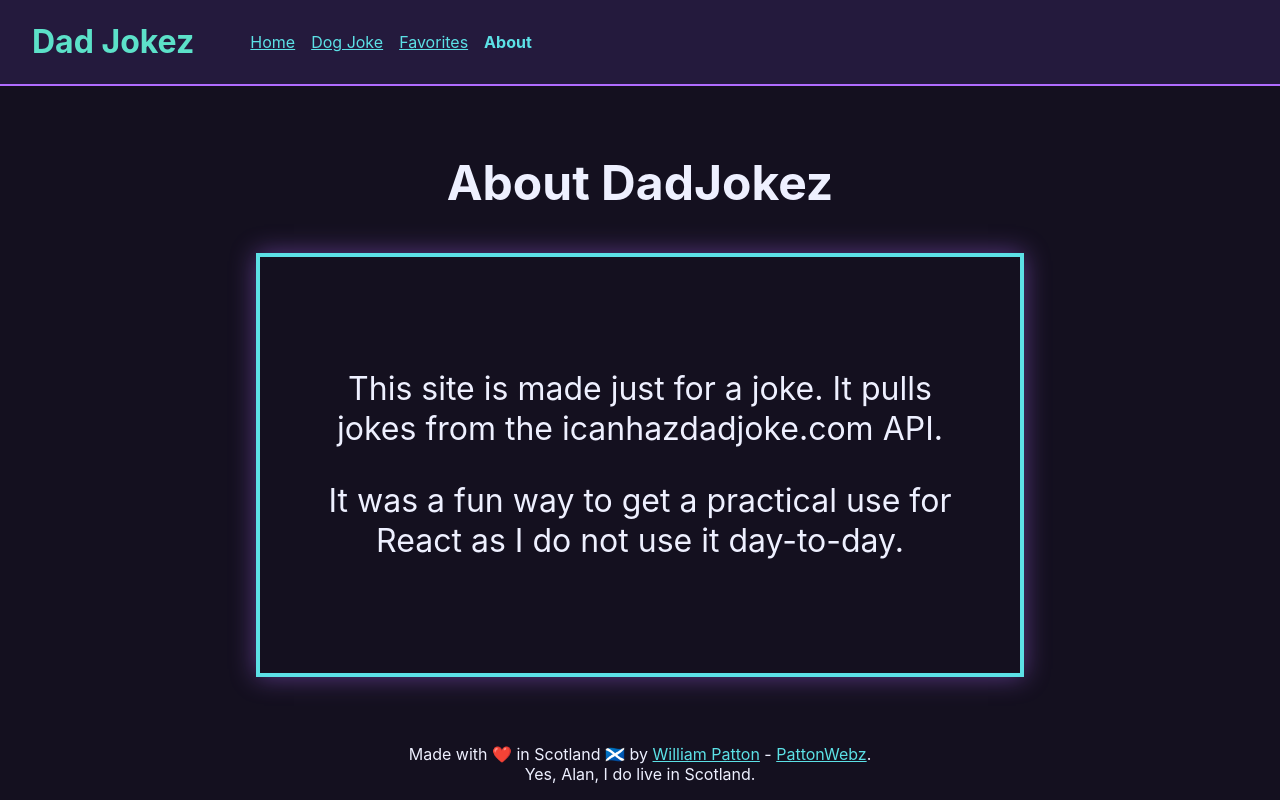
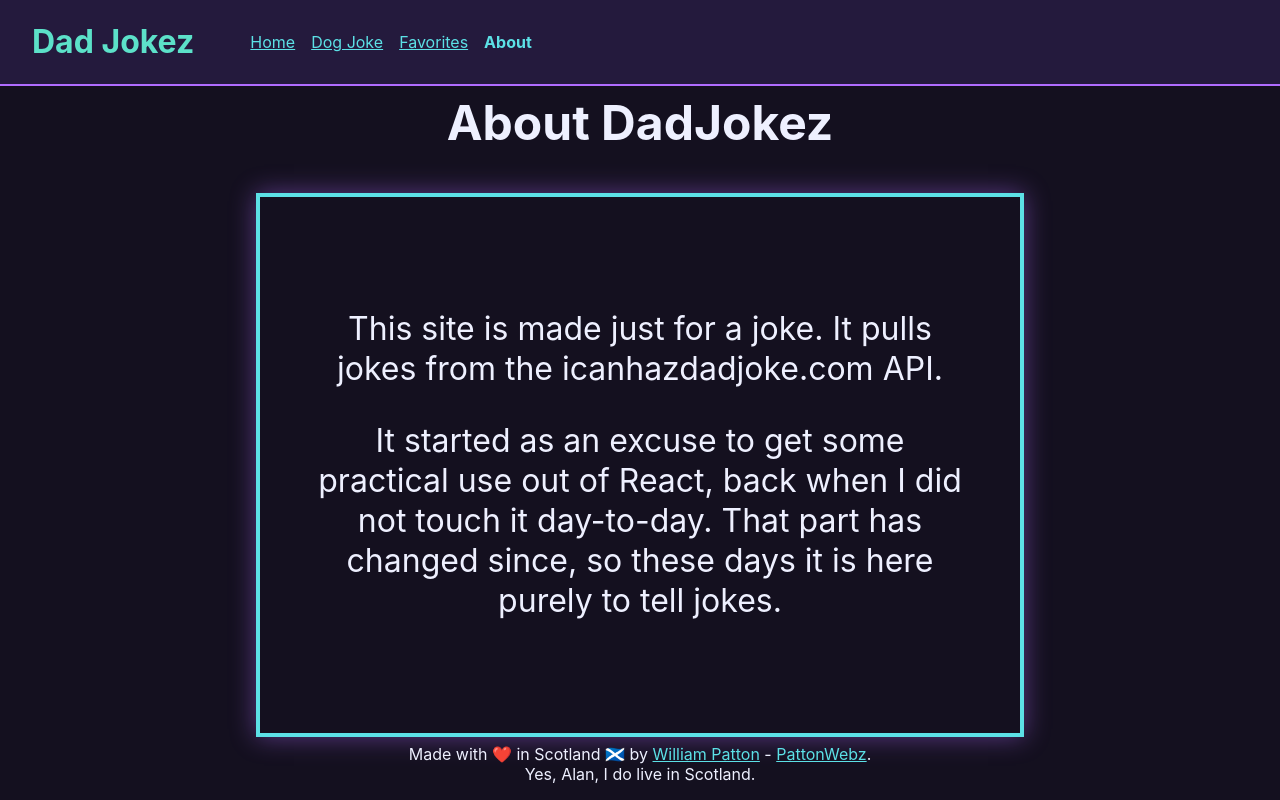
Before and after one commit to pattonwebz/dadjokez, a React (Vite) app: page /about in a window 1280 px wide. Built offline with nearby package versions, Linux system fonts and the light colour scheme.

Commit message:
Update the about page now that React is a day job thing
The page still claimed this was a rare chance to use React, which stopped
being true a while ago.

```diff
--- a/src/pages/AboutPage.jsx
+++ b/src/pages/AboutPage.jsx
@@ -8,7 +8,7 @@ const AboutPage = () => {
             <h2 className="page-title">About DadJokez</h2>
             <div>
                 <p>This site is made just for a joke. It pulls jokes from the icanhazdadjoke.com API.</p>
-                <p>It was a fun way to get a practical use for React as I do not use it day-to-day.</p>
+                <p>It started as an excuse to get some practical use out of React, back when I did not touch it day-to-day. That part has changed since, so these days it is here purely to tell jokes.</p>
             </div>
         </section>
     );
```
